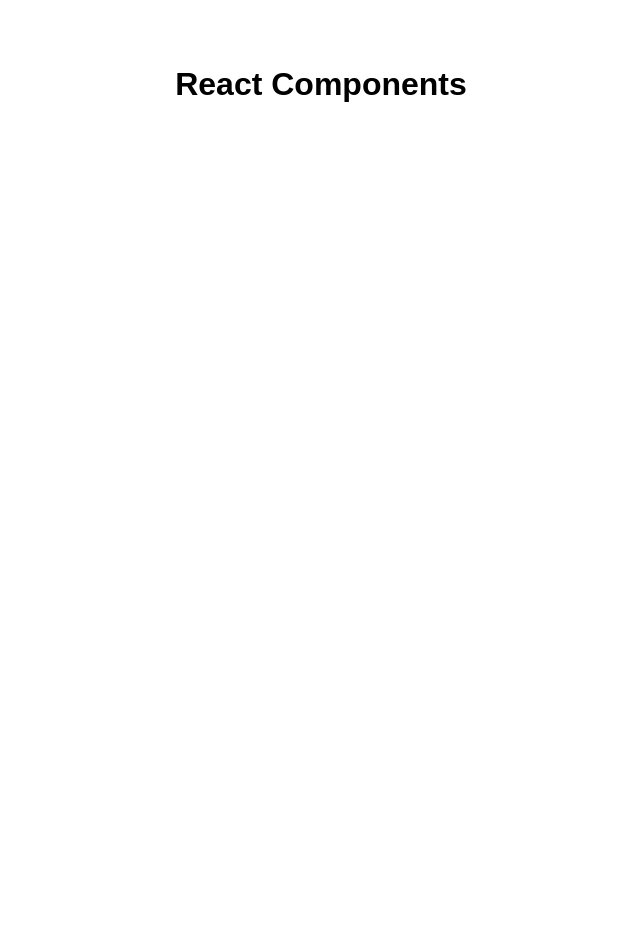
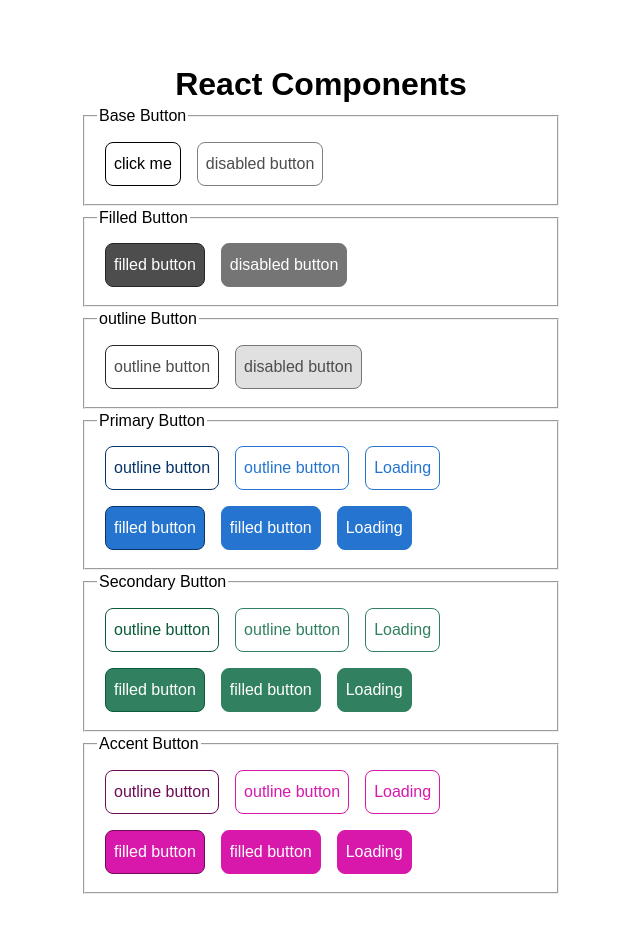
Before and after one commit to codercarl1243/react_components_system, a Next.js app: page / in a window 1280 px wide. Shown: the top 932 px of the page, without its empty margins (319-959 px from the left). Before the commit the page ends 800 px from the top, so only its background shows below. Built offline with nearby package versions, Linux system fonts and the light colour scheme.

Commit message:
ADD add button components to page to demo

```diff
--- a/app/page.tsx
+++ b/app/page.tsx
@@ -1,8 +1,53 @@
+import Button from "@/components/button";
 
 export default function Home() {
+
   return (
     <>
-       <h1 style={{textAlign: "center"}}>React Components</h1>
+      <h1 style={{ textAlign: "center" }}>React Components</h1>
+      <fieldset>
+        <legend>Base Button</legend>
+        <Button>click me</Button>
+        <Button disabled>disabled button</Button>
+      </fieldset>
+      <fieldset>
+        <legend>Filled Button</legend>
+        <Button data-style="filled">filled button</Button>
+        <Button data-style="filled" disabled>disabled button</Button>
+      </fieldset>
+
+      <fieldset>
+        <legend>outline Button</legend>
+        <Button data-style="outline">outline button</Button>
+        <Button data-style="outline" disabled>disabled button</Button>
+      </fieldset>
+      <fieldset>
+        <legend>Primary Button</legend>
+        <Button data-style="outline" data-variant="primary">outline button</Button>
+        <Button data-style="outline" data-variant="primary" disabled>outline button</Button>
+        <Button data-style="outline"  data-variant="primary" isLoading>outline button</Button>
+        <Button data-style="filled"  data-variant="primary">filled button</Button>
+        <Button data-style="filled"  data-variant="primary" disabled>filled button</Button>
+        <Button data-style="filled"  data-variant="primary" isLoading>filled button</Button>
+      </fieldset>
+      <fieldset>
+        <legend>Secondary Button</legend>
+        <Button data-style="outline" data-variant="secondary">outline button</Button>
+        <Button data-style="outline" data-variant="secondary" disabled>outline button</Button>
+        <Button data-style="outline"  data-variant="secondary" isLoading>outline button</Button>
+        <Button data-style="filled"  data-variant="secondary">filled button</Button>
+        <Button data-style="filled"  data-variant="secondary" disabled>filled button</Button>
+        <Button data-style="filled"  data-variant="secondary" isLoading>filled button</Button>
+      </fieldset>
+            <fieldset>
+        <legend>Accent Button</legend>
+        <Button data-style="outline" data-variant="accent">outline button</Button>
+        <Button data-style="outline" data-variant="accent" disabled>outline button</Button>
+        <Button data-style="outline"  data-variant="accent" isLoading>outline button</Button>
+        <Button data-style="filled"  data-variant="accent">filled button</Button>
+        <Button data-style="filled"  data-variant="accent" disabled>filled button</Button>
+        <Button data-style="filled"  data-variant="accent" isLoading>filled button</Button>
+      </fieldset>
     </>
   );
 }
```
